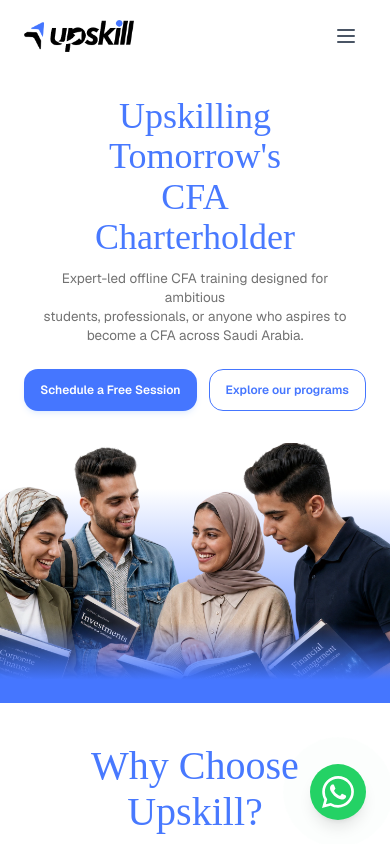
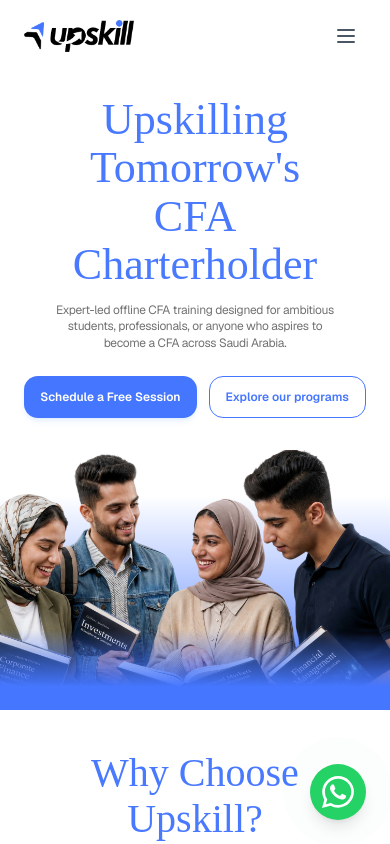
Before and after one commit to mailattfg-ops/upskill, a Next.js app: page / in a window 390 px wide. Shown: the top 844 px of the page. Built offline with nearby package versions, Linux system fonts and the light colour scheme; no server answers; the database is empty; a web font is replaced by a local one.

Commit message:
mobile view fixed

```diff
--- a/src/app/(public)/home/HeroSection.tsx
+++ b/src/app/(public)/home/HeroSection.tsx
@@ -6,12 +6,12 @@ export default function HeroSection() {
     <section className="relative flex flex-col items-center h-auto pt-[96px] sm:pt-[112px] pb-0 md:pt-[120px] lg:pt-[110px] xl:pt-[110px] px-0 overflow-visible bg-white">
       <div className="w-full max-w-[1474px] flex flex-col items-center text-center gap-0 px-6">
         {/* Main Headline */}
-        <h1 className="font-['Cal_Sans'] font-normal text-[36px] sm:text-[36px] lg:text-[40px] xl:text-[50px] 2xl:text-[66px] leading-[1.12] text-[#4879FF] text-center max-w-none animate-fade-in">
+        <h1 className="font-['Cal_Sans'] font-normal text-[44px] sm:text-[36px] lg:text-[40px] xl:text-[50px] 2xl:text-[66px] leading-[1.1] text-[#4879FF] text-center max-w-none animate-fade-in">
           Upskilling <br className="sm:hidden" /> Tomorrow&apos;s <br className="sm:hidden" /> CFA <br /> Charterholder
         </h1>
 
         {/* Subtitle */}
-        <p className="font-sans font-normal text-[13.5px] sm:text-[13px] xl:text-[15px] 2xl:text-[17px] leading-[1.4] text-center text-[#727272] max-w-[928px] w-full px-4 mt-3">
+        <p className="font-sans font-normal text-[12px] sm:text-[13.5px] xl:text-[15px] 2xl:text-[17px] leading-[1.4] text-center text-[#727272] max-w-[928px] w-full px-3 sm:px-4 mt-3 tracking-tight">
           Expert-led offline CFA training designed for ambitious <br className="sm:hidden" /> students, <br className="hidden md:inline" /> professionals, or anyone who aspires to <br className="sm:hidden" /> become a CFA across Saudi Arabia.
         </p>
 
```
